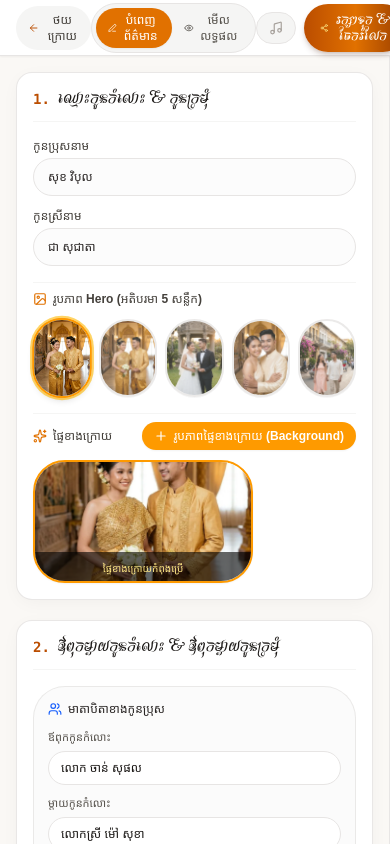
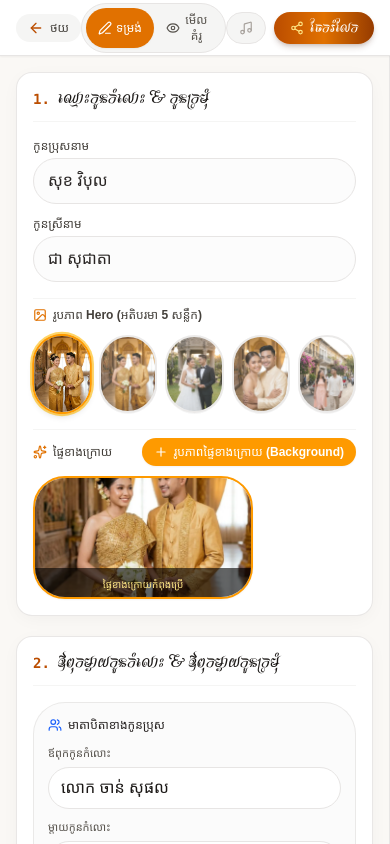
Before and after one commit to phallymakara/theab-digital, a React (Vite) app in the folder frontend/: page /customize in a window 390 px wide. Built offline with nearby package versions, Linux system fonts and the light colour scheme; a web font is replaced by a local one.

Commit message:
fix: compact header buttons on mobile and prevent input auto-zoom

```diff
--- a/frontend/src/pages/TemplateCustomizerPage.jsx
+++ b/frontend/src/pages/TemplateCustomizerPage.jsx
@@ -489,7 +489,7 @@ export function TemplateCustomizerPage() {
           >
             <ArrowLeft className="w-4 h-4 text-amber-700" />
             <span className="hidden sm:inline">ត្រឡប់ទៅជ្រើសរើសគំរូ</span>
-            <span className="sm:hidden">ថយក្រោយ</span>
+            <span className="sm:hidden text-xs">ថយ</span>
           </button>
 
 
@@ -503,8 +503,8 @@ export function TemplateCustomizerPage() {
               mobileTab === 'form' ? 'bg-amber-600 text-white shadow-xs' : 'text-stone-600'
             }`}
           >
-            <Edit3 className="w-3.5 h-3.5" />
-            <span>បំពេញព័ត៌មាន</span>
+            <Edit3 className="w-3.5 h-3.5 shrink-0" />
+            <span className="text-xs">ទម្រង់</span>
           </button>
           <button
             onClick={() => setMobileTab('preview')}
@@ -512,8 +512,8 @@ export function TemplateCustomizerPage() {
               mobileTab === 'preview' ? 'bg-amber-600 text-white shadow-xs' : 'text-stone-600'
             }`}
           >
-            <Eye className="w-3.5 h-3.5" />
-            <span>មើលលទ្ធផល</span>
+            <Eye className="w-3.5 h-3.5 shrink-0" />
+            <span className="text-xs">មើលគំរូ</span>
           </button>
         </div>
 
@@ -529,14 +529,15 @@ export function TemplateCustomizerPage() {
             title={isAudioPlaying ? 'ចុចដើម្បីបិទភ្លេង «ភ្ជាប់និស្ស័យ»' : 'ចុចដើម្បីចាក់ភ្លេង «ភ្ជាប់និស្ស័យ»'}
           >
             <Music className={`w-3.5 h-3.5 ${isAudioPlaying ? 'text-amber-600 animate-pulse' : 'text-stone-400'}`} />
-            <span className="hidden sm:inline">{isAudioPlaying ? 'ភ្លេង «ភ្ជាប់និស្ស័យ»' : 'ចាក់ភ្លេង'}</span>
+            <span className="hidden md:inline">{isAudioPlaying ? 'ភ្លេង «ភ្ជាប់និស្ស័យ»' : 'ចាក់ភ្លេង'}</span>
           </button>
           <button
             onClick={handleSaveAndRent}
             className={`flex items-center gap-1.5 px-4 sm:px-5 py-2 rounded-full ${activeTemplate.primaryGradient || 'bg-theabCrimson hover:bg-rose-900'} active:scale-95 text-white font-bold text-xs sm:text-sm shadow-md shadow-amber-950/20 hover:shadow-lg transition-all cursor-pointer ${templateFont}`}
           >
-            <Share2 className="w-4 h-4 text-amber-200" />
-            <span>រក្សាទុក & ចែករំលែក</span>
+            <Share2 className="w-3.5 sm:w-4 h-3.5 sm:h-4 text-amber-200 shrink-0" />
+            <span className="hidden sm:inline">រក្សាទុក & ចែករំលែក</span>
+            <span className="sm:hidden text-xs">ចែករំលែក</span>
           </button>
         </div>
       </header>
@@ -575,7 +576,7 @@ export function TemplateCustomizerPage() {
                     value={formData.groomName}
                     onChange={(e) => setFormData({ ...formData, groomName: e.target.value })}
                     placeholder="ឧ. សុខ វិបុល"
-                    className="w-full px-3.5 py-2.5 rounded-xl border border-stone-200 bg-stone-50/50 hover:bg-white focus:bg-white text-stone-800 font-kantumruy text-xs focus:ring-2 focus:ring-amber-500/20 focus:border-amber-500 focus:outline-none transition-all select-text"
+                    className="w-full px-3.5 py-2.5 rounded-xl border border-stone-200 bg-stone-50/50 hover:bg-white focus:bg-white text-stone-800 font-kantumruy text-base sm:text-xs focus:ring-2 focus:ring-amber-500/20 focus:border-amber-500 focus:outline-none transition-all select-text"
                   />
                 </div>
                 <div>
@@ -587,7 +588,7 @@ export function TemplateCustomizerPage() {
                     value={formData.brideName}
                     onChange={(e) => setFormData({ ...formData, brideName: e.target.value })}
                     placeholder="ឧ. ជា សុជាតា"
-                    className="w-full px-3.5 py-2.5 rounded-xl border border-stone-200 bg-stone-50/50 hover:bg-white focus:bg-white text-stone-800 font-kantumruy text-xs focus:ring-2 focus:ring-amber-500/20 focus:border-amber-500 focus:outline-none transition-all select-text"
+                    className="w-full px-3.5 py-2.5 rounded-xl border border-stone-200 bg-stone-50/50 hover:bg-white focus:bg-white text-stone-800 font-kantumruy text-base sm:text-xs focus:ring-2 focus:ring-amber-500/20 focus:border-amber-500 focus:outline-none transition-all select-text"
                   />
                 </div>
               </div>
@@ -716,7 +717,7 @@ export function TemplateCustomizerPage() {
                       value={formData.groomFather}
                       onChange={(e) => setFormData({ ...formData, groomFather: e.target.value })}
                       placeholder="ឧ. លោក ចាន់ សុផល"
-                      className="w-full px-3 py-2 rounded-xl border border-stone-200 bg-white font-kantumruy text-xs focus:ring-2 focus:ring-amber-500/20 focus:border-amber-500 focus:outline-none transition-all select-text"
+                      className="w-full px-3 py-2 rounded-xl border border-stone-200 bg-white font-kantumruy text-base sm:text-xs focus:ring-2 focus:ring-amber-500/20 focus:border-amber-500 focus:outline-none transition-all select-text"
                     />
                   </div>
                   <div>
@@ -726,7 +727,7 @@ export function TemplateCustomizerPage() {
                       value={formData.groomMother}
                       onChange={(e) => setFormData({ ...formData, groomMother: e.target.value })}
                       placeholder="ឧ. លោកស្រី ម៉ៅ សុខា"
-                      className="w-full px-3 py-2 rounded-xl border border-stone-200 bg-white font-kantumruy text-xs focus:ring-2 focus:ring-amber-500/20 focus:border-amber-500 focus:outline-none transition-all select-text"
+                      className="w-full px-3 py-2 rounded-xl border border-stone-200 bg-white font-kantumruy text-base sm:text-xs focus:ring-2 focus:ring-amber-500/20 focus:border-amber-500 focus:outline-none transition-all select-text"
                     />
                   </div>
                 </div>
@@ -737,7 +738,7 @@ export function TemplateCustomizerPage() {
                     value={formData.groomResidence}
                     onChange={(e) => setFormData({ ...formData, groomResidence: e.target.value })}
                     placeholder="ឧ. រាជធានីភ្នំពេញ"
-                    className="w-full px-3 py-2 rounded-xl border border-stone-200 bg-white font-kantumruy text-xs focus:ring-2 focus:ring-amber-500/20 focus:border-amber-500 focus:outline-none transition-all select-text"
+                    className="w-full px-3 py-2 rounded-xl border border-stone-200 bg-white font-kantumruy text-base sm:text-xs focus:ring-2 focus:ring-amber-500/20 focus:border-amber-500 focus:outline-none transition-all select-text"
                   />
                 </div>
               </div>
@@ -756,7 +757,7 @@ export function TemplateCustomizerPage() {
                       value={formData.brideFather}
                       onChange={(e) => setFormData({ ...formData, brideFather: e.target.value })}
                       placeholder="ឧ. លោក តែ គឹមសុង"
-                      className="w-full px-3 py-2 rounded-xl border border-stone-200 bg-white font-kantumruy text-xs focus:ring-2 focus:ring-amber-500/20 focus:border-amber-500 focus:outline-none transition-all select-text"
+                      className="w-full px-3 py-2 rounded-xl border border-stone-200 bg-white font-kantumruy text-base sm:text-xs focus:ring-2 focus:ring-amber-500/20 focus:border-amber-500 focus:outline-none transition-all select-text"
                     />
                   </div>
                   <div>
@@ -766,7 +767,7 @@ export function TemplateCustomizerPage() {
                       value={formData.brideMother}
                       onChange={(e) => setFormData({ ...formData, brideMother: e.target.value })}
                       placeholder="ឧ. លោកស្រី លឹម គន្ធី"
-                      className="w-full px-3 py-2 rounded-xl border border-stone-200 bg-white font-kantumruy text-xs focus:ring-2 focus:ring-amber-500/20 focus:border-amber-500 focus:outline-none transition-all select-text"
+                      className="w-full px-3 py-2 rounded-xl border border-stone-200 bg-white font-kantumruy text-base sm:text-xs focus:ring-2 focus:ring-amber-500/20 focus:border-amber-500 focus:outline-none transition-all select-text"
                     />
                   </div>
                 </div>
@@ -777,7 +778,7 @@ export function TemplateCustomizerPage() {
                     value={formData.brideResidence}
                     onChange={(e) => setFormData({ ...formData, brideResidence: e.target.value })}
                     placeholder="ឧ. រាជធានីភ្នំពេញ"
-                    className="w-full px-3 py-2 rounded-xl border border-stone-200 bg-white font-kantumruy text-xs focus:ring-2 focus:ring-amber-500/20 focus:border-amber-500 focus:outline-none transition-all select-text"
+                    className="w-full px-3 py-2 rounded-xl border border-stone-200 bg-white font-kantumruy text-base sm:text-xs focus:ring-2 focus:ring-amber-500/20 focus:border-amber-500 focus:outline-none transition-all select-text"
                   />
                 </div>
               </div>
@@ -817,7 +818,7 @@ export function TemplateCustomizerPage() {
                     value={formData.ceremonyTime}
                     onChange={(e) => setFormData({ ...formData, ceremonyTime: e.target.value })}
                     placeholder="ឧ. ម៉ោង 05:00 ល្ងាច"
-                    className="w-full px-3.5 py-2.5 rounded-xl border border-stone-200 bg-stone-50/50 hover:bg-white focus:bg-white text-stone-800 font-kantumruy text-xs focus:ring-2 focus:ring-amber-500/20 focus:border-amber-500 focus:outline-none transition-all select-text"
+                    className="w-full px-3.5 py-2.5 rounded-xl border border-stone-200 bg-stone-50/50 hover:bg-white focus:bg-white text-stone-800 font-kantumruy text-base sm:text-xs focus:ring-2 focus:ring-amber-500/20 focus:border-amber-500 focus:outline-none transition-all select-text"
                   />
                 </div>
               </div>
@@ -908,7 +909,7 @@ export function TemplateCustomizerPage() {
                   value={formData.locationName}
                   onChange={(e) => setFormData({ ...formData, locationName: e.target.value })}
                   placeholder="ឧ. សណ្ឋាគារ រ៉ូសវូដ ភ្នំពេញ (Grand Ballroom)"
-                  className="w-full px-3.5 py-2.5 rounded-xl border border-stone-200 bg-stone-50/50 hover:bg-white focus:bg-white text-stone-800 font-kantumruy text-xs focus:ring-2 focus:ring-amber-500/20 focus:border-amber-500 focus:outline-none transition-all select-text"
+                  className="w-full px-3.5 py-2.5 rounded-xl border border-stone-200 bg-stone-50/50 hover:bg-white focus:bg-white text-stone-800 font-kantumruy text-base sm:text-xs focus:ring-2 focus:ring-amber-500/20 focus:border-amber-500 focus:outline-none transition-all select-text"
                 />
               </div>
 
@@ -921,7 +922,7 @@ export function TemplateCustomizerPage() {
                   value={formData.locationAddress}
                   onChange={(e) => setFormData({ ...formData, locationAddress: e.target.value })}
                   placeholder="ឧ. អគារ វឌ្ឍនៈ កាពីតាល់ មហាវិថីព្រះមុនីវង្ស សង្កាត់វត្តភ្នំ រាជធានីភ្នំពេញ"
-                  className="w-full px-3.5 py-2 rounded-xl border border-stone-200 bg-stone-50/50 hover:bg-white focus:bg-white text-stone-800 font-kantumruy text-xs focus:ring-2 focus:ring-amber-500/20 focus:border-amber-500 focus:outline-none transition-all resize-none select-text"
+                  className="w-full px-3.5 py-2 rounded-xl border border-stone-200 bg-stone-50/50 hover:bg-white focus:bg-white text-stone-800 font-kantumruy text-base sm:text-xs focus:ring-2 focus:ring-amber-500/20 focus:border-amber-500 focus:outline-none transition-all resize-none select-text"
                 />
               </div>
 
@@ -1018,7 +1019,7 @@ export function TemplateCustomizerPage() {
                   <select
                     value={formData.bankName}
                     onChange={(e) => setFormData({ ...formData, bankName: e.target.value })}
-                    className="w-full px-3.5 py-2.5 rounded-xl border border-stone-200 bg-stone-50/50 hover:bg-white focus:bg-white text-stone-800 font-kantumruy text-xs focus:ring-2 focus:ring-amber-500/20 focus:border-amber-500 focus:outline-none transition-all select-text"
+                    className="w-full px-3.5 py-2.5 rounded-xl border border-stone-200 bg-stone-50/50 hover:bg-white focus:bg-white text-stone-800 font-kantumruy text-base sm:text-xs focus:ring-2 focus:ring-amber-500/20 focus:border-amber-500 focus:outline-none transition-all select-text"
                   >
                     <option value="ABA Bank">ABA Bank</option>
                     <option value="ACLEDA Bank">ACLEDA Bank</option>
--- a/frontend/src/pages/TemplateDetailPage.jsx
+++ b/frontend/src/pages/TemplateDetailPage.jsx
@@ -658,7 +658,7 @@ export function TemplateDetailPage({ templateId: propTemplateId, isModal = false
         style={{ borderColor: themeBorder }}
       >
         {/* Top Floating Control Bar - Inside at Top of Container (Transparent background behind buttons) */}
-        <header className="absolute top-3 inset-x-3 sm:inset-x-4 flex items-center justify-between gap-2 z-50 pointer-events-none">
+        <header className={`absolute top-3 inset-x-3 sm:inset-x-4 flex items-center justify-between gap-1.5 sm:gap-2 z-50 pointer-events-none ${isModal || onClose ? 'pr-11 sm:pr-14' : ''}`}>
           {/* Back button */}
           <div className="pointer-events-auto">
             <button
@@ -680,7 +680,8 @@ export function TemplateDetailPage({ templateId: propTemplateId, isModal = false
               className="inline-flex items-center gap-1.5 px-3.5 py-1.5 rounded-full bg-black/50 hover:bg-black/70 text-white backdrop-blur-md border border-white/25 shadow-lg text-xs font-bold transition-all cursor-pointer active:scale-95"
             >
               <ArrowLeft className="w-4 h-4 text-amber-300 shrink-0" />
-              <span>ថយក្រោយ</span>
+              <span className="hidden sm:inline">ថយក្រោយ</span>
+              <span className="sm:hidden text-[11px]">ថយ</span>
             </button>
           </div>
 
@@ -695,9 +696,7 @@ export function TemplateDetailPage({ templateId: propTemplateId, isModal = false
                       ? 'bg-amber-600 text-white shadow-xs'
                       : 'text-stone-200 hover:text-white'
                   }`}
-                >
-                  ទម្រង់ដើម HTML
-                </button>
+                ><span className="hidden sm:inline">ទម្រង់ដើម </span>HTML</button>
                 <button
                   onClick={() => setViewMode('smart')}
                   className={`px-2.5 py-1 rounded-full text-[11px] font-bold transition-all cursor-pointer ${
@@ -705,9 +704,7 @@ export function TemplateDetailPage({ templateId: propTemplateId, isModal = false
                       ? 'bg-amber-600 text-white shadow-xs'
                       : 'text-stone-200 hover:text-white'
                   }`}
-                >
-                  ទម្រង់កម្មវិធី
-                </button>
+                ><span className="hidden sm:inline">ទម្រង់</span>កម្មវិធី</button>
                 <a
                   href={activeTemplate.htmlPreviewUrl}
                   target="_blank"
@@ -748,7 +745,8 @@ export function TemplateDetailPage({ templateId: propTemplateId, isModal = false
               className="inline-flex items-center gap-1.5 px-3.5 sm:px-4 py-1.5 rounded-full bg-gradient-to-r from-amber-600 via-amber-500 to-amber-600 hover:brightness-110 text-white backdrop-blur-md border border-amber-300/40 shadow-lg text-xs font-bold transition-all cursor-pointer active:scale-95"
             >
               <Sparkles className="w-3.5 h-3.5 text-amber-200 shrink-0" />
-              <span>ជ្រើសរើសគំរូ</span>
+              <span className="hidden sm:inline">ជ្រើសរើសគំរូ</span>
+              <span className="sm:hidden text-xs">ជ្រើសរើស</span>
             </button>
             )}
           </div>
--- a/frontend/src/pages/TemplatesPage.jsx
+++ b/frontend/src/pages/TemplatesPage.jsx
@@ -161,8 +161,9 @@ export function TemplatesPage({ ceremonyType = 'wedding', isGuestMode = false })
               onClick={() => navigate({ to: '/' })}
               className="inline-flex items-center gap-1.5 px-3.5 py-1.5 rounded-full bg-white/95 hover:bg-white border border-stone-200/90 text-stone-700 hover:text-theabCrimson text-xs font-bold transition shadow-2xs cursor-pointer shrink-0"
             >
-              <ArrowLeft className="w-4 h-4 text-theabCrimson" />
-              <span>ត្រឡប់ក្រោយ</span>
+              <ArrowLeft className="w-4 h-4 text-theabCrimson shrink-0" />
+              <span className="hidden sm:inline">ត្រឡប់ក្រោយ</span>
+              <span className="sm:hidden text-xs">ថយ</span>
             </button>
           </div>
 
--- a/frontend/src/styles/main.css
+++ b/frontend/src/styles/main.css
@@ -59,6 +59,23 @@ html {
 }
 
 /* ==========================================================================
+   MOBILE INPUT AUTO-ZOOM PREVENTION
+   Enforce minimum 16px font-size on mobile viewports to prevent iOS Safari
+   and mobile browsers from triggering disruptive automatic viewport zoom.
+   ========================================================================== */
+@media screen and (max-width: 768px) {
+  input:not([type="checkbox"]):not([type="radio"]),
+  select,
+  textarea,
+  .form-input,
+  .form-textarea,
+  .form-select {
+    font-size: 16px !important;
+  }
+}
+
+
+/* ==========================================================================
    DIGITAL THEAB DESIGN SYSTEM & LUXURY KHMER AESTHETICS
    ========================================================================== */
 
@@ -582,7 +599,7 @@ body {
   border: 1px solid #D6D3D1;
   background-color: #FFFFFF;
   font-family: var(--font-kantumruy);
-  font-size: 0.925rem;
+  font-size: 1rem;
   color: #1C1917;
   transition: all 0.2s ease;
 }
```
